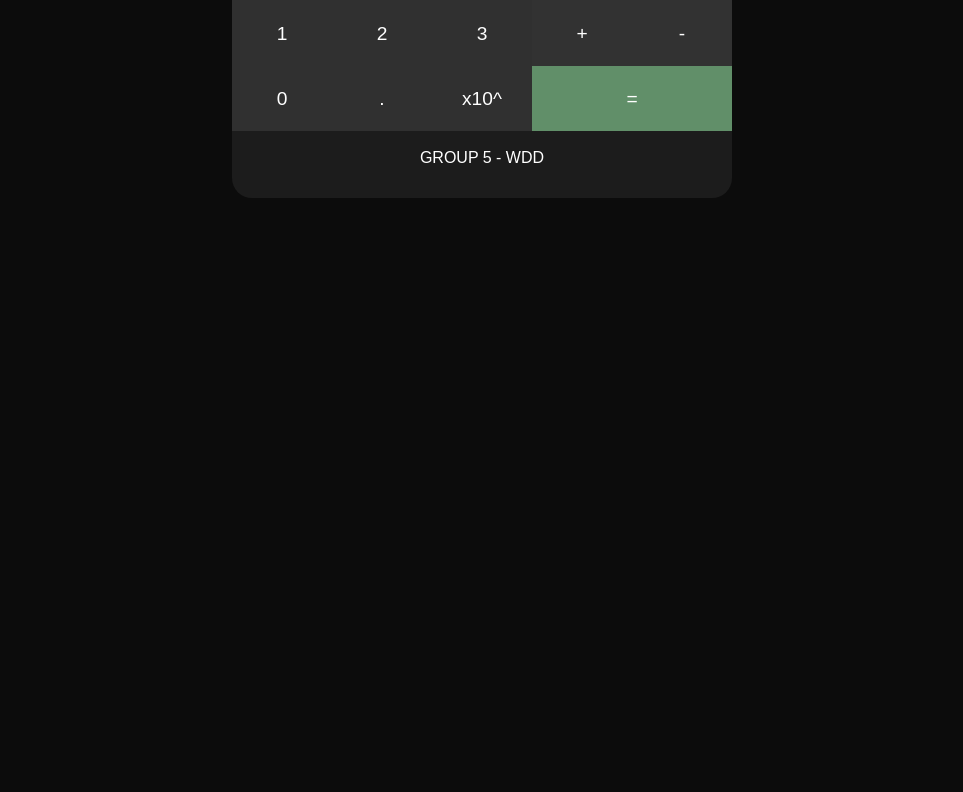
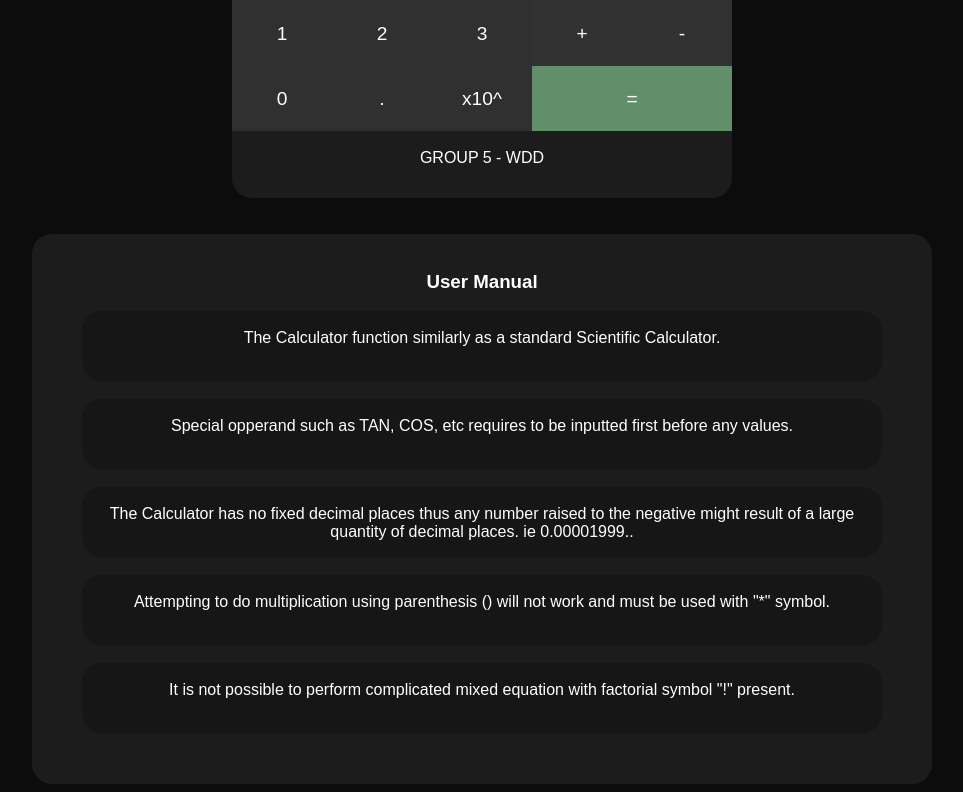
Before and after one commit to CustodioJustin/WDD-58043, a PHP site: page /finalproj_wdd_group5/sci_calculator_group5.php in a window 1280 px wide. Shown: the part 566-1358 px from the top of the page, without its empty margins (158-1121 px from the left). Before the commit the page ends 764 px from the top, so only its background shows below. Run offline with PHP 8.4, Linux system fonts and the light colour scheme.

Commit message:
Add files via upload

```diff
--- a/finalproj_wdd_group5/sci_calculator_group5.php
+++ b/finalproj_wdd_group5/sci_calculator_group5.php
@@ -11,6 +11,22 @@
 				height: 720px;
 				background: #1c1c1c;
 				text-align: center;
+			}
+
+			.usermanual
+			{
+				border-radius: 20px;
+				width: 900px;
+				height: 550px;
+				background: #1c1c1c;
+			}
+
+			.manualtxtbox
+			{
+				border-radius: 20px;
+				width: 800px;
+				height: 70px;
+				background: #161616;
 			}
 
 			#output
@@ -186,6 +202,50 @@
 		<font style="font-family:Arial; color:white">GROUP 5 - WDD</font>
 		</form>
 		</div>
+
+		<br>
+		<br>
+
+		<div class="usermanual">
+		<br>
+		<font style="font-family:Arial; color:white"><h3><b>User Manual</b></h3></font>
+		<center>
+			<div class="manualtxtbox">
+				<br>
+				<font style="font-family:Arial; color:white">
+					The Calculator function similarly as a standard Scientific Calculator.
+				</font>
+			</div>
+			<br>
+			<div class="manualtxtbox">
+				<br>
+				<font style="font-family:Arial; color:white">
+					Special opperand such as TAN, COS, etc requires to be inputted first before any values.
+				</font>
+			</div>
+			<br>
+			<div class="manualtxtbox">
+				<font style="font-family:Arial; color:white">
+				<br>
+					The Calculator has no fixed decimal places thus any number raised to the negative might result of a large quantity of  decimal places. ie 0.00001999..
+				</font>
+			</div>
+			<br>
+			<div class="manualtxtbox">
+				<font style="font-family:Arial; color:white">
+				<br>
+					Attempting to do multiplication using parenthesis () will not work and must be used with "*" symbol.
+				</font>
+			</div>
+			<br>
+			<div class="manualtxtbox">
+				<font style="font-family:Arial; color:white">
+				<br>
+					It is not possible to perform complicated mixed equation with factorial symbol "!" present.
+				</font>
+			</div>
 		</center>
+		</center>
+
 	</body>
 </html>
```
